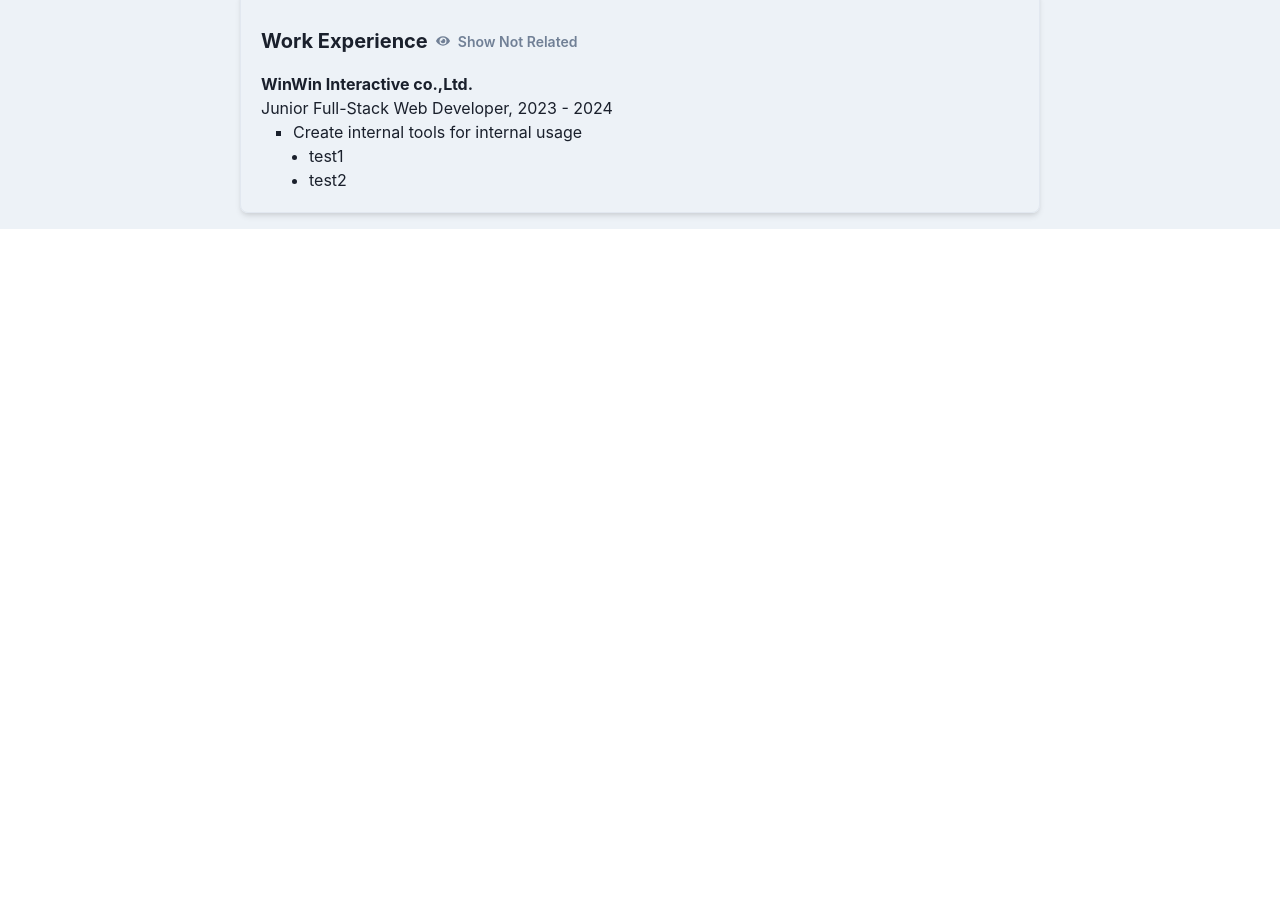
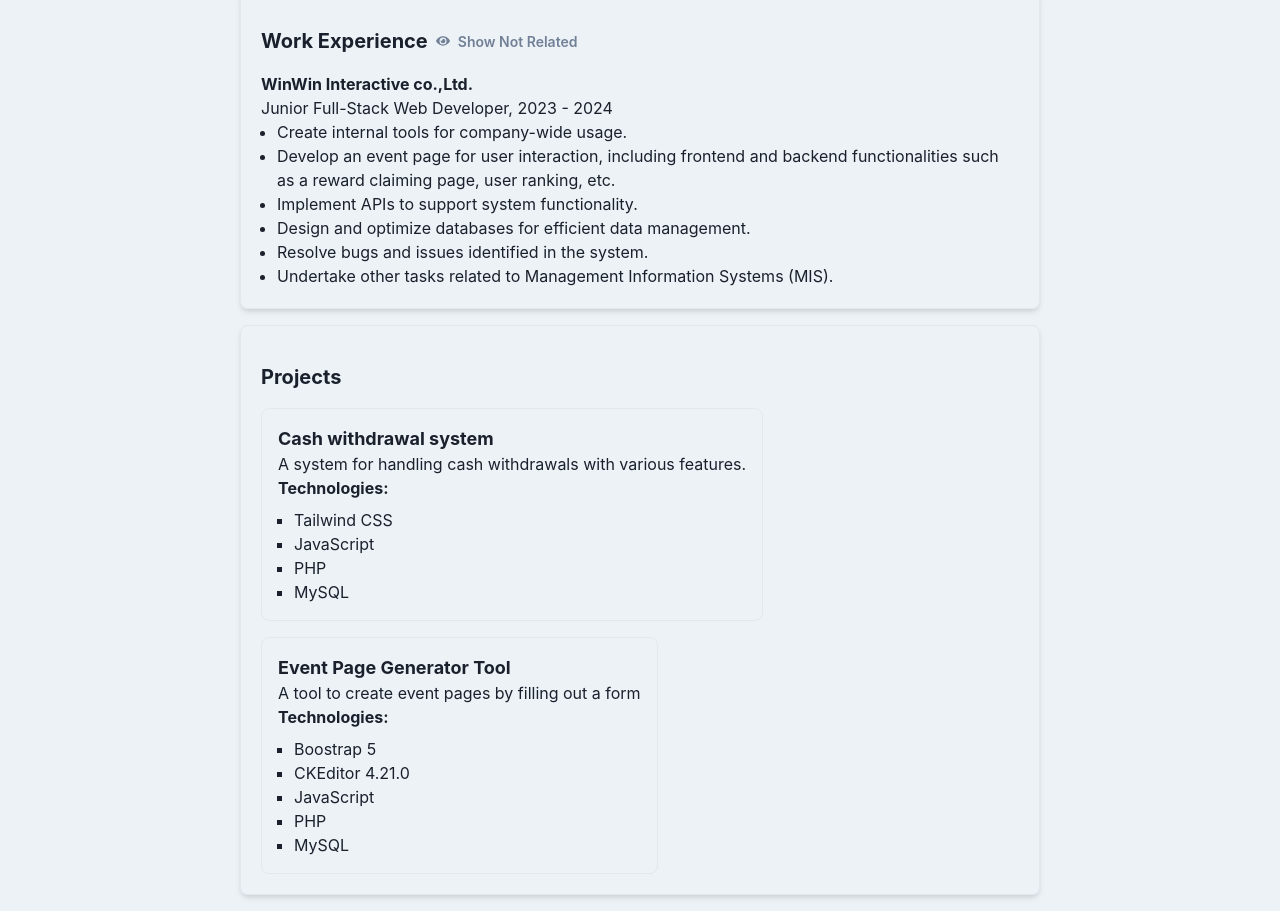
Before and after one commit to ASonneP/Aphakorn-cv, a React (Create React App) app: page / in a window 1280 px wide. Shown: the part 700-1611 px from the top of the page. Before the commit the page ends 929 px from the top, so only its background shows below. Built offline with nearby package versions, Linux system fonts and the light colour scheme.

Commit message:
:lipstick: Improve UI arrangement

```diff
--- a/src/components/App.js
+++ b/src/components/App.js
@@ -1,4 +1,4 @@
-import React, { useRef } from 'react';
+import React, { useRef } from "react";
 import {
   Box,
   Flex,
@@ -7,41 +7,56 @@
   Tooltip,
   useColorModeValue,
   usePrefersReducedMotion,
-} from '@chakra-ui/react';
-import { DownloadIcon } from '@chakra-ui/icons';
-import PersonalInfo from './PersonalInfo';
-import Education from './Education';
-import WorkExperience from './WorkExperience';
-import Skills from './Skills';
-import ColorModeSwitcher from './ColorModeSwitcher';
-import html2pdf from 'html2pdf.js';
+} from "@chakra-ui/react";
+import { DownloadIcon } from "@chakra-ui/icons";
+import PersonalInfo from "./PersonalInfo";
+import Education from "./Education";
+import WorkExperience from "./WorkExperience";
+import Skills from "./Skills";
+import Projects from "./Projects";
+import ColorModeSwitcher from "./ColorModeSwitcher";
+import html2pdf from "html2pdf.js";
 
 const App = () => {
   const contentRef = useRef(null);
   const prefersReducedMotion = usePrefersReducedMotion();
 
   const downloadPDF = () => {
-    html2pdf().from(contentRef.current).set({
+    html2pdf()
+      .from(contentRef.current)
+      .set({
         margin: 10,
-      filename: 'aphakorn-cv.pdf',
+        filename: "aphakorn-cv.pdf",
         html2canvas: {
           scale: 2,
           useCORS: true,
         },
         jsPDF: {
-        orientation: 'portrait',
-        unit: 'mm',
-        format: 'a4',
+          orientation: "portrait",
+          unit: "mm",
+          format: "a4",
           compressPDF: true,
         },
-    }).save();
+      })
+      .save();
   };
 
   return (
     <Box minH="100vh">
-      <Stack direction="row" spacing={2} padding="4" position="fixed" right="1rem" top="1rem">
+      <Stack
+        direction="row"
+        spacing={2}
+        padding="4"
+        position="fixed"
+        right="1rem"
+        top="1rem"
+      >
         {/* Tooltip wrapping the IconButton */}
-        <Tooltip hasArrow label="Switch to light mode for best PDF" placement="left">
+        <Tooltip
+          hasArrow
+          label="Switch to light mode for best PDF"
+          placement="left"
+        >
           <IconButton
             icon={<DownloadIcon />}
             isRound
@@ -51,8 +66,8 @@
             color="gray.800"
             bg="white"
             _hover={{
-              bg: 'gray.200',
-              transform: prefersReducedMotion ? undefined : 'scale(1.1)',
+              bg: "gray.200",
+              transform: prefersReducedMotion ? undefined : "scale(1.1)",
             }}
             boxShadow="base"
           />
@@ -60,13 +75,20 @@
         <ColorModeSwitcher />
       </Stack>
 
-      <Flex direction="column" alignItems="center" justifyContent="center" padding="4" bg={useColorModeValue('gray.100', 'gray.700')} minH="100vh">
+      <Flex
+        direction="column"
+        alignItems="center"
+        justifyContent="center"
+        padding="4"
+        bg={useColorModeValue("gray.100", "gray.700")}
+        minH="100vh"
+      >
         <Box ref={contentRef} width="full" maxWidth="800px">
           <PersonalInfo />
           <Education />
           <Skills />
           <WorkExperience />
-
+          <Projects />
         </Box>
       </Flex>
     </Box>
--- a/src/components/Projects.js
+++ b/src/components/Projects.js
@@ -1,24 +1,51 @@
 import React from "react";
-import { Box, Text, Link, VStack } from "@chakra-ui/react";
+import { Box, Text, VStack, UnorderedList, ListItem } from "@chakra-ui/react";
 import { cvData } from "../data/cvData";
 
 const Projects = () => {
   return (
+    <Box
+      mt="4"
+      p={5}
+      boxShadow="md"
+      borderWidth="1px"
+      borderRadius="lg"
+      overflow="hidden"
+    >
       <VStack spacing={4} align="start" mt="4">
         <Text fontSize="xl" fontWeight="bold">
           Projects
         </Text>
         {cvData.projects.map((project, index) => (
-        <Box key={index}>
-          <Text fontWeight="bold">{project.name}</Text>
+          <Box key={index} borderWidth="1px" borderRadius="lg" p={4}>
+            <Text fontWeight="bold" fontSize="lg">
+              {project.name}
+            </Text>
             <Text>{project.description}</Text>
-          <Link href={project.link} isExternal color="teal.500">
+            {project.link && (
+              <Text>
+                <a
+                  href={project.link}
+                  target="_blank"
+                  rel="noopener noreferrer"
+                  style={{ color: "#319795" }}
+                >
                   View Project
-          </Link>
-          <Text>Technologies: {project.technologies.join(", ")}</Text>
+                </a>
+              </Text>
+            )}
+            <Text fontWeight="bold">Technologies:</Text>
+            <VStack align="start" mt="2">
+              <UnorderedList listStyleType="square">
+                {project.technologies.map((technology, techIndex) => (
+                  <ListItem key={techIndex}>{technology}</ListItem>
+                ))}
+              </UnorderedList>
+            </VStack>
           </Box>
         ))}
       </VStack>
+    </Box>
   );
 };
 
--- a/src/components/WorkExperience.js
+++ b/src/components/WorkExperience.js
@@ -50,27 +50,11 @@
                   <Text>
                     {work.title}, {work.startDate} - {work.endDate}
                   </Text>
-                  {work.responsibilities.map((responsibility, respIndex) => (
-                    <Box pl={4} key={respIndex}>
-                      <UnorderedList>
-                        <ListItem style={{ listStyleType: "square" }}>
-                          {responsibility.title}
-                        </ListItem>
-                        {responsibility.detail &&
-                          responsibility.detail.length > 0 && (
-                            <UnorderedList>
-                              {responsibility.detail.map(
-                                (detail, detailIndex) => (
-                                  <ListItem key={detailIndex}>
-                                    {detail}
-                                  </ListItem>
-                                )
-                              )}
-                            </UnorderedList>
-                          )}
-                      </UnorderedList>
-                    </Box>
-                  ))}
+                  <UnorderedList>
+                    {work.responsibilities.map((responsibility, i) => (
+                      <ListItem key={i}>{responsibility}</ListItem>
+                    ))}
+                  </UnorderedList>
                 </Box>
               );
             } else if (
--- a/src/data/cvData.js
+++ b/src/data/cvData.js
@@ -29,10 +29,12 @@
       endDate: "2024",
       type: "related",
       responsibilities: [
-        {
-          title: "Create internal tools for internal usage",
-          detail: ["test1", "test2"],
-        },
+        "Create internal tools for company-wide usage.",
+        "Develop an event page for user interaction, including frontend and backend functionalities such as a reward claiming page, user ranking, etc.",
+        "Implement APIs to support system functionality.",
+        "Design and optimize databases for efficient data management.",
+        "Resolve bugs and issues identified in the system.",
+        "Undertake other tasks related to Management Information Systems (MIS).",
       ],
     },
     {
@@ -105,11 +107,35 @@
     "GO",
   ],
   projects: [
+    // {
+    //   name: "Project One",
+    //   description: "This is a description of project one.",
+    //   technologies: ["React", "JavaScript"],
+    //   link: "http://example.com/project-one",
+    // },
     {
-      name: "Project One",
-      description: "This is a description of project one.",
-      technologies: ["React", "JavaScript"],
-      link: "http://example.com/project-one",
+      name: "Cash withdrawal system",
+      description:
+        "A system for handling cash withdrawals with various features.",
+      technologies: ["Tailwind CSS", "JavaScript", "PHP", "MySQL"],
+      details: [
+        "Database Designs: Three tables designed specifically for the withdrawal system, excluding user tables.",
+        "API for Checking Debit Status",
+        "API for Requesting a Withdrawal",
+      ],
+    },
+
+    {
+      name: "Event Page Generator Tool",
+      description: "A tool to create event pages by filling out a form",
+      technologies: [
+        "Boostrap 5",
+        "CKEditor 4.21.0",
+        "JavaScript",
+        "PHP",
+        "MySQL",
+      ],
+      detail: [],
     },
   ],
 };
```
Lines whose indentation alone changed are shown as unchanged.
